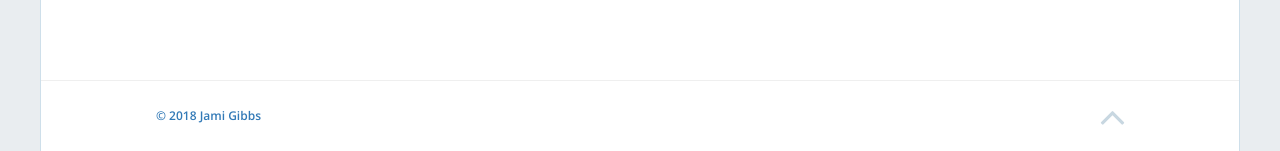
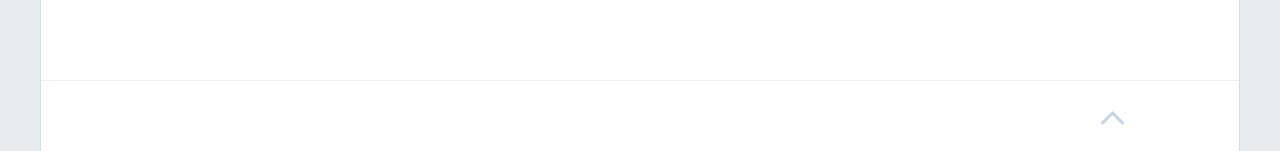
Before and after one commit to nputami/nputami.github.io, a Jekyll site: the page built from index.html, in a window 1280 px wide and 900 px high, scrolled down 2320 px. Shown: the part 749-900 px from the top of the window. Built offline with Jekyll 4.4.1, drawn with Linux system fonts in a browser that asks for light colours; nearby versions of some CDN libraries; the list of posts is cut into pages by our own code.

Commit message:
Update _config.yml

```diff
--- a/_config.yml
+++ b/_config.yml
@@ -92,7 +92,7 @@ pagination:
 ############################################################
 
 ### Phantom settings
-footer_text: '© 2018 Jami Gibbs'
+footer_text: ''
 admin_name: 'GIS Portfolio'
 google_analytics: "UA-9999999-99" # Update with your own tracking ID
 enable_contact: false
```
